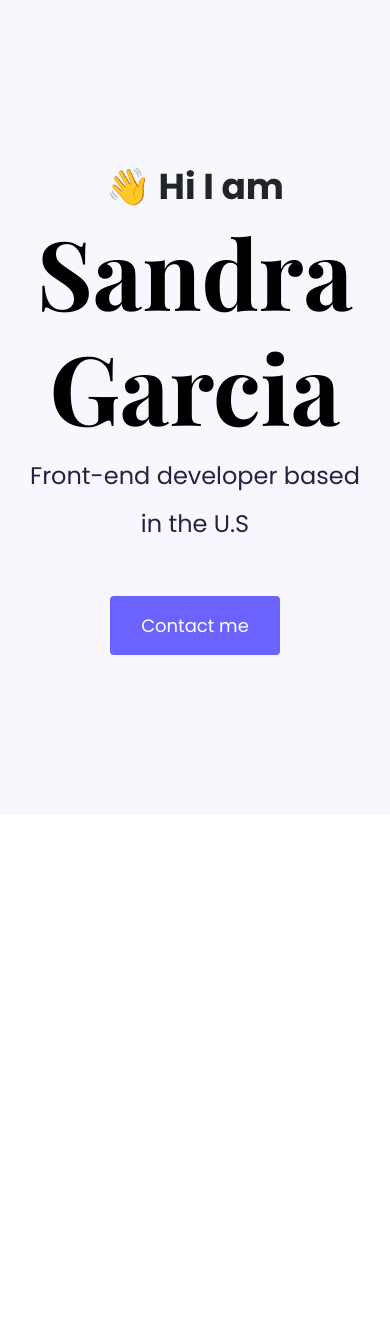
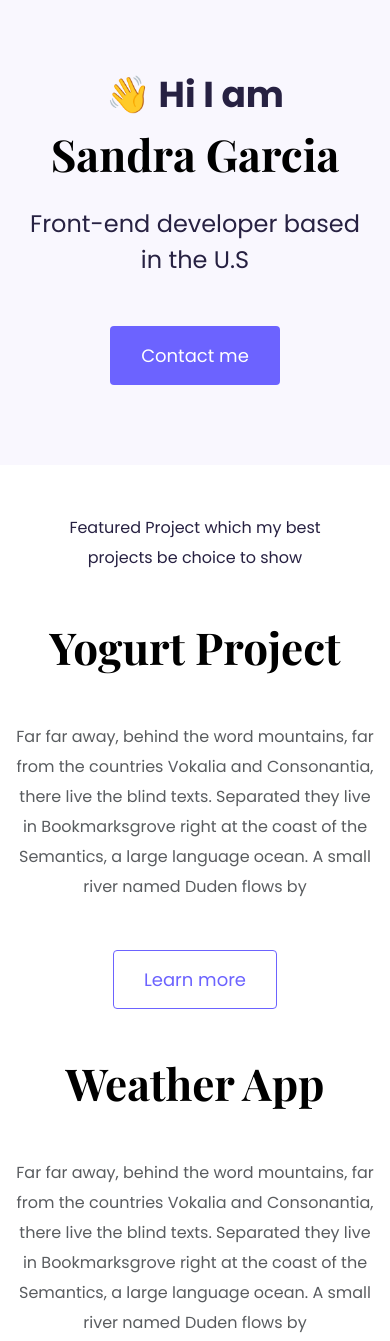
Before and after one commit to Garciasince00/portfolio-project, a plain HTML site: page index.html in a window 390 px wide. Shown: the top 1341 px of the page. Before the commit the page ends 844 px from the top, so only its background shows below. Drawn offline with nearby package versions, Linux system fonts and the light colour scheme.

Commit message:
added homepage content design

```diff
--- a/index.html
+++ b/index.html
@@ -26,5 +26,44 @@
       <h2 class="mb-5">Front-end developer based in the U.S</h2>
       <a href="#" class="btn btn-branding">Contact me</a>
         </div>
+        <p class="text-center m-5">Featured Project which my best projects be choice to show</p>
+        <div class="container">
+            <div class="row mb-5">
+                <div class="col d-none d-lg-block">
+                    <img src="images/yogurt.png" class="img-fluid" alt="yogurt-project"/>
+                </div>
+                <div class="col">
+                    <div class="project-description">
+        <h2 class="mb-5">Yogurt Project</h2>
+        <p class="mb-5 text-muted">Far far away, behind the word mountains, far from the countries Vokalia and Consonantia, there live the blind texts. Separated they live in Bookmarksgrove right at the coast of the Semantics, a large language ocean. A small river named Duden flows by</p>
+        <a href="" class="btn btn-branding-outline">Learn more</a>
+        </div>
+        </div>
+        </div>
+         <div class="row mb-5">
+             <div class="col">
+                 <div class="project-description">
+                     <h2 class="mb-5">Weather App</h2>
+                     <p class="mb-5 text-muted">Far far away, behind the word mountains, far from the countries Vokalia and Consonantia, there live the blind texts. Separated they live in Bookmarksgrove right at the coast of the Semantics, a large language ocean. A small river named Duden flows by</p>
+                     <a href="" class="btn btn-branding-outline">Learn more</a>
+                    </div>
+                </div>
+                <div class="col d-none d-lg-block">
+                    <img src="images/weather.png" class="img-fluid" alt="yogurt-project"/>
+                </div>
+        </div>
+         <div class="row">
+                <div class="col d-none d-lg-block">
+                    <img src="images/dictionary.png" class="img-fluid" alt="yogurt-project"/>
+                </div>
+                <div class="col">
+                    <div class="project-description">
+        <h2 class="mb-5">Dictionary App</h2>
+        <p class="mb-5 text-muted">Far far away, behind the word mountains, far from the countries Vokalia and Consonantia, there live the blind texts. Separated they live in Bookmarksgrove right at the coast of the Semantics, a large language ocean. A small river named Duden flows by</p>
+        <a href="" class="btn btn-branding-outline">Learn more</a>
+        </div>
+        </div>
+        </div>
+        </div>
   </body>
 </html>
--- a/src/style.css
+++ b/src/style.css
@@ -1,6 +1,7 @@
 :root {
     --branding-color: #6C63FF;
     --secondary-color: #F9F7FE;
+    --font-color:#272142;
     --heading-font-family: 'Playfair Display', serif;
     --default-font-family: 'Poppins', sans-serif;
 }
@@ -8,12 +9,27 @@ body {
     font-family: var(--default-font-family);
 }
 
+h1, h2, h3, h4, h5, h6 {
+     color: black;
+    font-family: var(--heading-font-family);
+    font-weight: bold;
+
+}
+
 
 h1 {
     font-size: 96px;
-    color: black;
-    font-family: var(--heading-font-family);
-    font-weight: bold;
+}
+
+h2 {
+    font-size: 64px;
+}
+
+p {
+    font-size: 16px;
+    font-weight: normal;
+    line-height: 30px;
+    color: var(--font-color);
 }
 
 .hero {
@@ -32,11 +48,11 @@ h1 {
 
 
 .hero h2 {
-
+    font-family: var(--default-font-family);
     font-weight: normal;
-    line-height: 2;
+    line-height: 1.5;
     font-size:  24px;
-    color: #272142 ;
+    color: var(--font-color) ;
 }
 
 .btn-branding {
@@ -47,3 +63,32 @@ h1 {
     line-height: 27px;
     padding: 15px 30px;
 }
+.btn-branding-outline {
+    color: var(--branding-color);
+    border: 1px solid var(--branding-color);
+    border-radius: 4px;
+ font-size: 18px;
+    line-height: 27px;
+    padding: 15px 30px;
+}
+
+.project-description {
+    padding: 120px 60px;
+}
+
+@media (max-width: 900px) {
+    h1 {
+        font-size: 44px;
+        line-height: 2;
+    }
+    h2 {
+        font-size: 44px;
+    }
+    .project-description {
+        padding: 0;
+        text-align: center;
+    }
+    .hero {
+        padding: 80px 20px;
+    }
+}
```
Also changed, not shown: images/dictionary.png (added), images/weather.png (added), images/yogurt.png (added).
